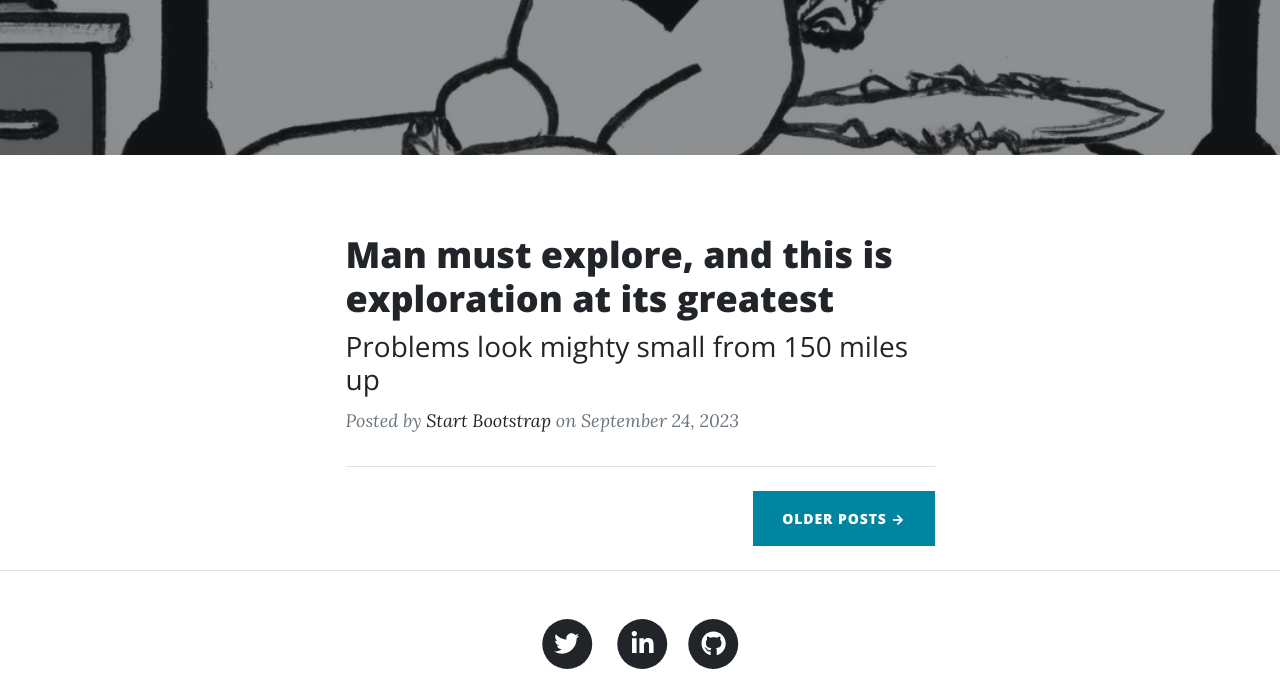
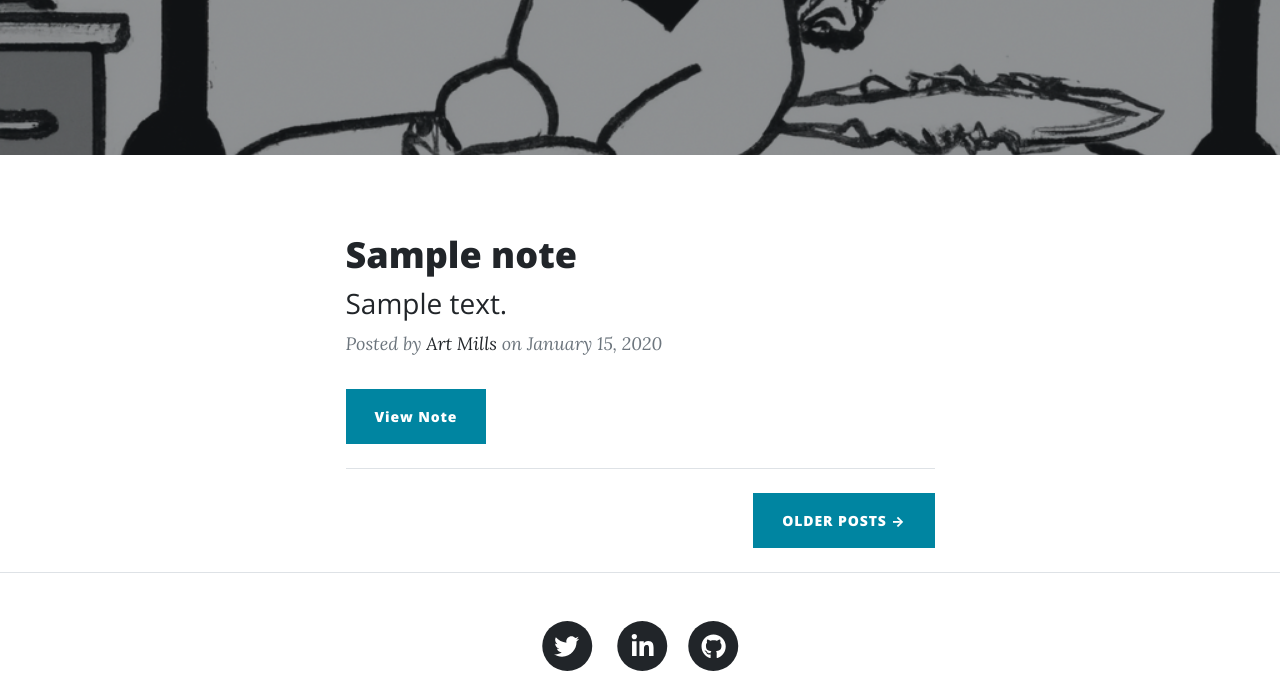
Before and after one commit to hail2skins/hamco-python, a Django app: page / in a window 1280 px wide. Shown: the part 473-1157 px from the top of the page. Run offline with Django 5.2, Linux system fonts and the light colour scheme; tables that the repository leaves empty hold one stand-in row (values such as "Sample post"); some libraries are stand-ins or nearby versions.

Commit message:
[#187402714][#187407409] Last 5 on front and view note linked.  Ready.

```diff
--- a/hamco/website/templates/website/index.html
+++ b/hamco/website/templates/website/index.html
@@ -5,28 +5,35 @@
 {% block content %}
 
     <!-- Main Content-->
+
     <div class="container px-4 px-lg-5">
         <div class="row gx-4 gx-lg-5 justify-content-center">
             <div class="col-md-10 col-lg-8 col-xl-7">
                 <!-- Post preview-->
+                {% for note in latest_notes %}
                 <div class="post-preview">
                     <a href="post.html">
-                        <h2 class="post-title">Man must explore, and this is exploration at its greatest</h2>
-                        <h3 class="post-subtitle">Problems look mighty small from 150 miles up</h3>
+                        <h2 class="post-title">{{ note.title }}</h2>
+                        <h3 class="post-subtitle">{{ note.content|truncatewords:50}}</h3>
                     </a>
                     <p class="post-meta">
                         Posted by
-                        <a href="#!">Start Bootstrap</a>
-                        on September 24, 2023
+                        <a href="#!">Art Mills</a>
+                        on {{ note.created_at|date:"F d, Y" }}
                     </p>
                 </div>
+
+                <a href="{% url 'details' note.id %}" class="btn btn-primary">View Note</a>
+
+
                 <!-- Divider-->
                 <hr class="my-4" />
-
+                {% endfor %}
                 <!-- Pager-->
                 <div class="d-flex justify-content-end mb-4"><a class="btn btn-primary text-uppercase" href="#!">Older Posts →</a></div>
             </div>
         </div>
     </div>
 
+
 {% endblock %}
--- a/hamco/website/views.py
+++ b/hamco/website/views.py
@@ -1,7 +1,15 @@
 from django.shortcuts import render
+
+# Import the Note model to run queryset
+# Note models are in the notes app, not the website app
+from notes.models import Note
+
 
 # Create your views here.
 def home(request):
+
+    # Queryset for the last five notes ordered by created_at
+    latest_notes = Note.objects.order_by('-created_at')[:5]
 
     # Context dictionary
     context = {
@@ -9,6 +17,7 @@ def home(request):
         'company': 'Hamco Internet Solutions',
         'heading': 'Stuff I Talk About',
         'subheading': 'That will not get me fired.',
+        'latest_notes': latest_notes,
     }
 
     return render(request, 'website/index.html', context)
```
